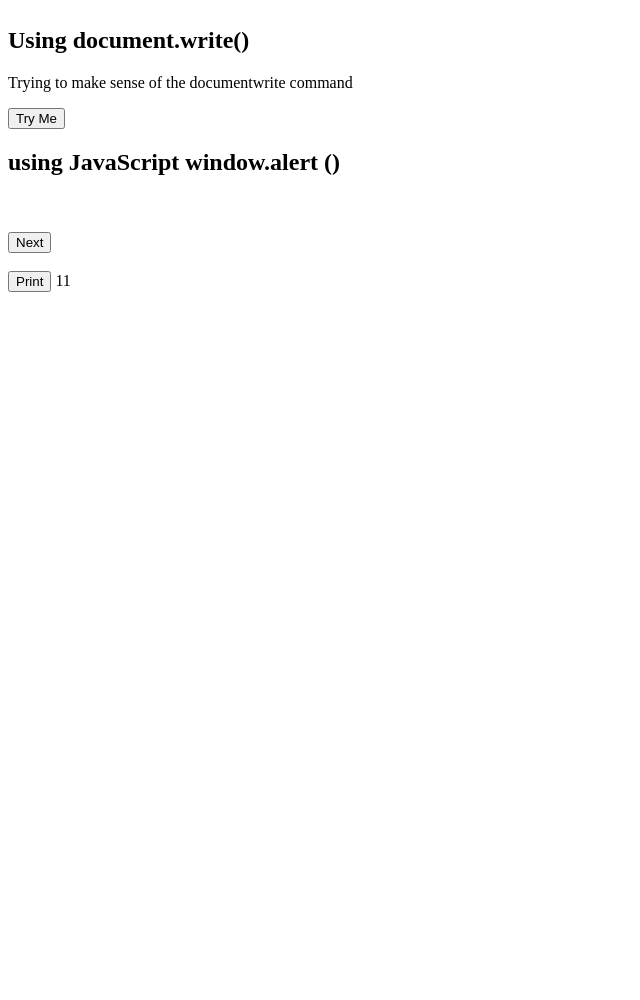
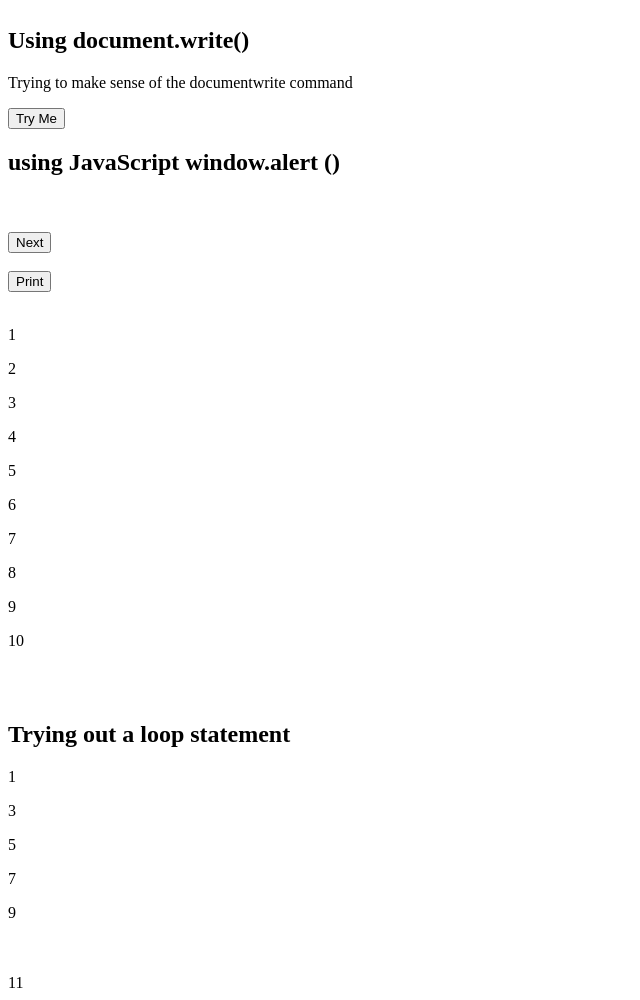
Before and after one commit to Ann-Barnshaw/JavaScript-Basics, a plain HTML site: page index.html in a window 1280 px wide. Shown: the part 866-1866 px from the top of the page, without its empty margins (0-640 px from the left). Before the commit the page ends 1166 px from the top, so only its background shows below. Drawn offline with Linux system fonts and the light colour scheme.

Commit message:
JS statements, syntax, and comments

```diff
--- a/index.html
+++ b/index.html
@@ -61,6 +61,22 @@
 <br>
 <br>
 <button type="button" onclick='print ()'>Print</button>
+<br>
+<br>
+<div id="output"></div>
+<br>
+<br>
+<div id="anne">
+    <h2>Trying out a loop statement</h2>
+</div>
+<br>
+<br>
+<!-- <button onclick='greet ("Ann")'>Click me</button> code not working will fix it later. -->
+
+
+
+
+
 
 
 
@@ -79,7 +95,26 @@
     document.write (5+6);
 </script>
 <script>
+    for (let i = 1; i <= 10; i++) {
+    console.log(i);
+    let paragraph = document.createElement('p');
+    paragraph.textContent = i;
+    document.getElementById('output').appendChild(paragraph);
+}
+</script>
+<script>
+    for (let i = 1; i <= 10; i += 2) {
+        console.log (i);
+        let paragraph = document.createElement ('p');
+        paragraph.textContent = i;
+        document.getElementById('anne') .appendChild (paragraph);
+    }
+</script>
+<script>
+    function greet(name) {
+        windows.alert ('Hello', '' + name + '!');
 
+    }
 </script>
 </body>
 
```
